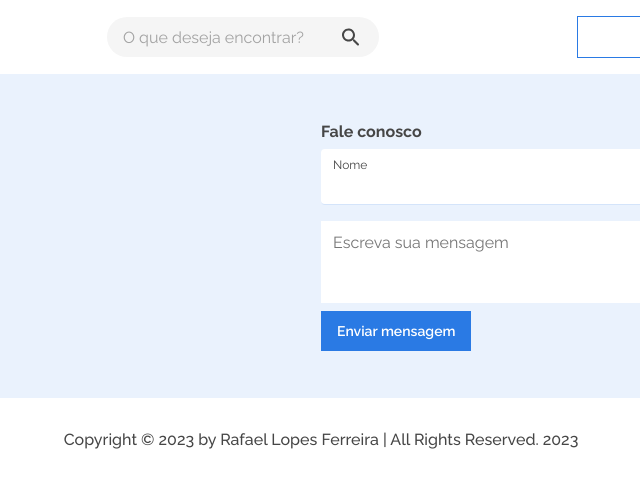
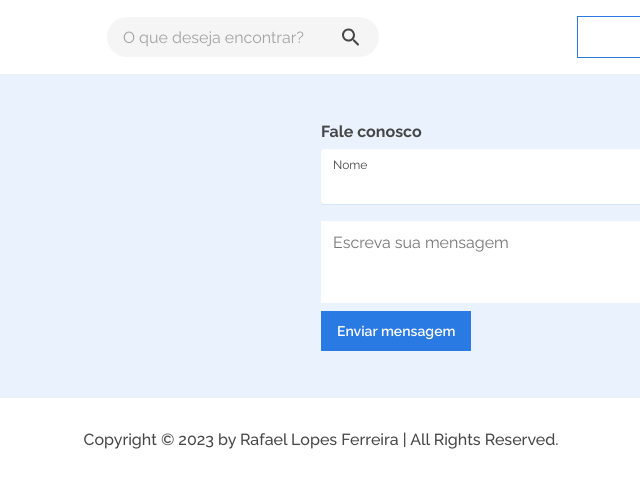
Before and after one commit to RaffaelLopes/AluraGeekEcommerce, a plain HTML site: page index.html in a window 1280 px wide. Shown: the full height of the page, 319-959 px from the left. Drawn offline with Linux system fonts and the light colour scheme; no server answers.

Commit message:
Update index.html

```diff
--- a/index.html
+++ b/index.html
@@ -63,7 +63,7 @@
 			</div>
 		</div>
 		<div class="footer__copyright">
-			<p>Copyright &copy; 2023 by Rafael Lopes Ferreira | All Rights Reserved. 2023</p>
+			<p>Copyright &copy; 2023 by Rafael Lopes Ferreira | All Rights Reserved.</p>
 		</div>
 
 	</footer>
```
